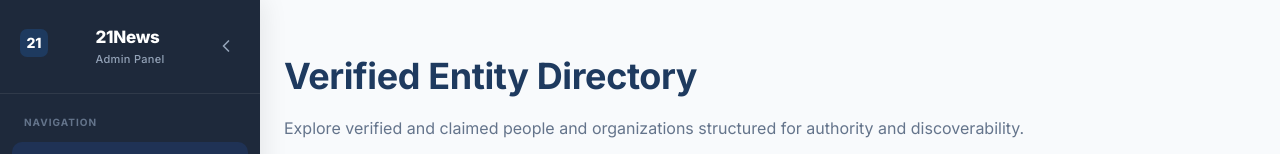
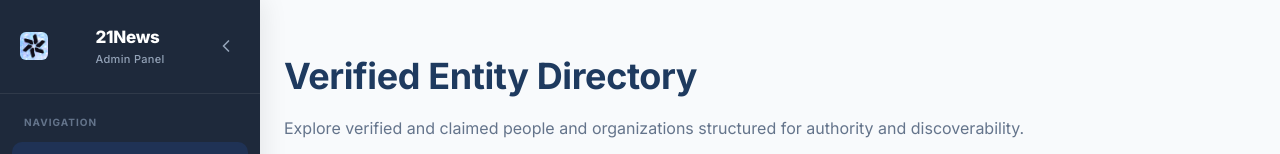
Before and after one commit to DigiMabble-Demo-Hive/21News-admin, a React (Vite) app: page /login in a window 1280 px wide. Both pictures are taken after a click on the button "Login with Demo Account". Shown: the top 154 px of the page. Built offline with nearby package versions, Linux system fonts and the light colour scheme; no server answers; the database is empty.

Commit message:
Refactor code structure for improved readability and maintainability

```diff
--- a/index.html
+++ b/index.html
@@ -2,7 +2,7 @@
 <html lang="en">
   <head>
     <meta charset="UTF-8" />
-    <link rel="icon" type="image/svg+xml" href="/favicon.svg" />
+    <link rel="icon" type="image/jpeg" href="/logo.jpg" />
     <meta name="viewport" content="width=device-width, initial-scale=1.0" />
     <meta
       name="description"
--- a/src/layouts/AdminLayout.jsx
+++ b/src/layouts/AdminLayout.jsx
@@ -53,10 +53,7 @@ const AdminLayout = () => {
           {!isCollapsed && (
             <>
               <div className="admin-sidebar-logo">
-                <svg width="28" height="28" viewBox="0 0 32 32" fill="none">
-                  <rect width="32" height="32" rx="8" fill="#1E3A5F"/>
-                  <text x="16" y="22" textAnchor="middle" fill="white" fontSize="16" fontWeight="800" fontFamily="Inter, sans-serif">21</text>
-                </svg>
+                <img src="/logo.jpg" alt="21News" style={{ width: '28px', height: '28px', borderRadius: '6px', objectFit: 'cover' }} />
               </div>
               <div className="admin-sidebar-brand-text">
                 <span className="admin-sidebar-title">21News</span>
```
Also changed, not shown: public/logo.jpg (added).
